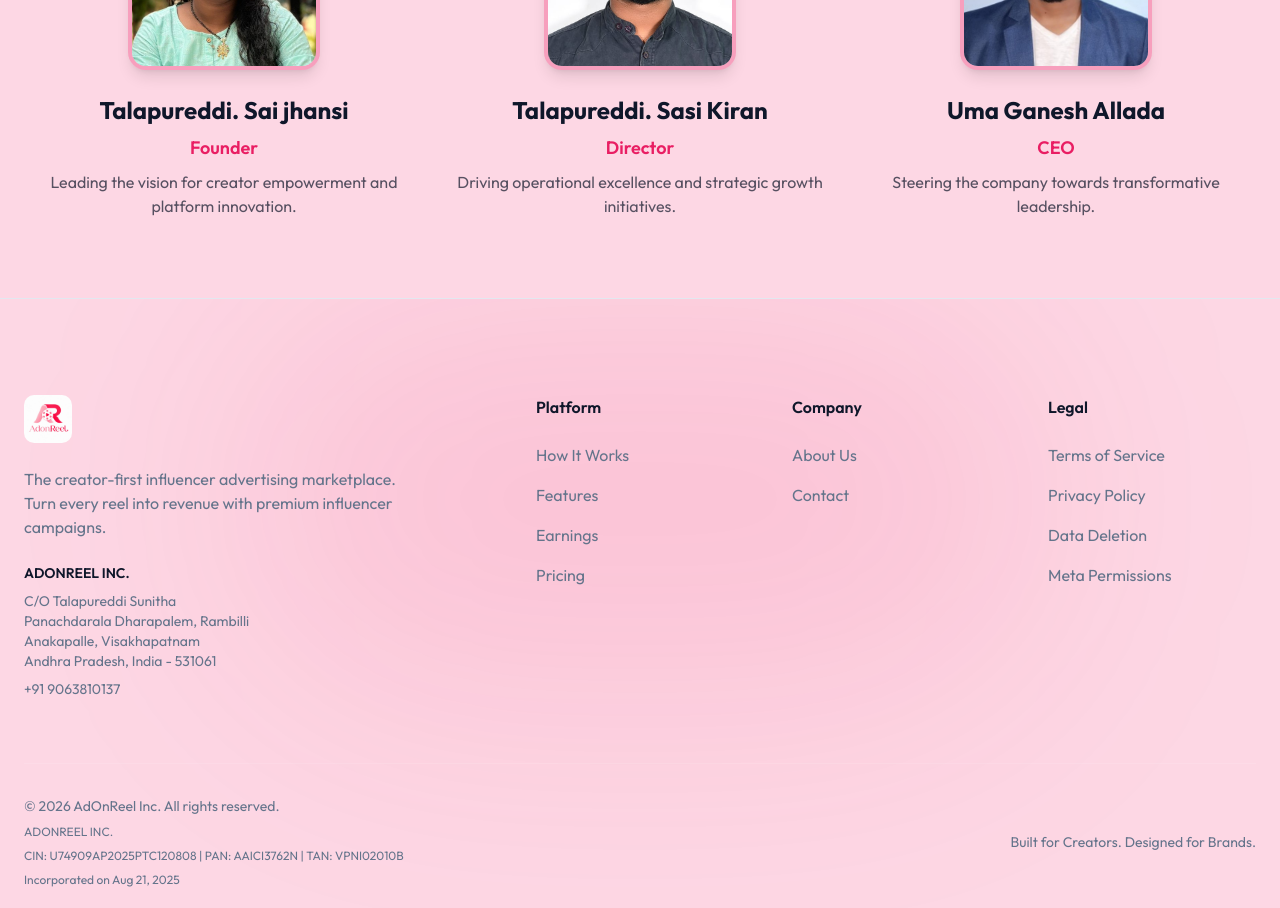
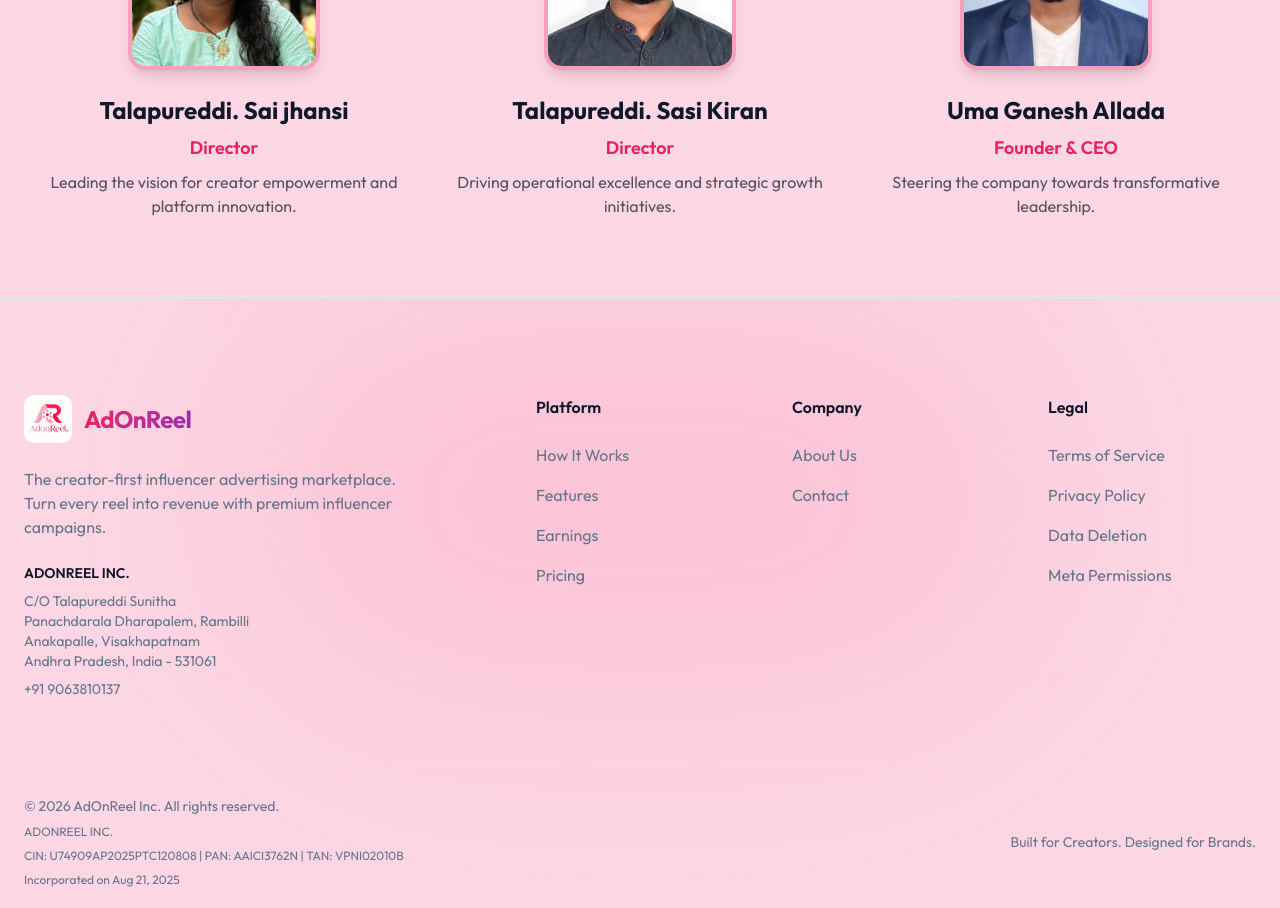
Before and after one commit to gyekula-source/AdOnReel, a Next.js app: page /features in a window 1280 px wide. Shown: the part 1460-2368 px from the top of the page. Built offline with nearby package versions, Linux system fonts and the light colour scheme.

Commit message:
Intial Commit

```diff
--- a/src/app/features/page.tsx
+++ b/src/app/features/page.tsx
@@ -88,7 +88,7 @@
                 />
               </div>
               <h3 className="text-2xl font-bold text-foreground mb-2">Talapureddi. Sai jhansi</h3>
-              <p className="text-lg font-semibold text-purple mb-2">Founder</p>
+              <p className="text-lg font-semibold text-purple mb-2">Director</p>
               <p className="text-foreground/70">Leading the vision for creator empowerment and platform innovation.</p>
             </div>
           </SlideUp>
@@ -120,7 +120,7 @@
                 />
               </div>
               <h3 className="text-2xl font-bold text-foreground mb-2">Uma Ganesh Allada</h3>
-              <p className="text-lg font-semibold text-purple mb-2">CEO</p>
+              <p className="text-lg font-semibold text-purple mb-2">Founder & CEO</p>
               <p className="text-foreground/70">Steering the company towards transformative leadership.</p>
             </div>
           </SlideUp>
--- a/src/components/layout/Footer.tsx
+++ b/src/components/layout/Footer.tsx
@@ -11,7 +11,7 @@
       <div className="container mx-auto px-4 md:px-6 relative z-10">
         <div className="grid grid-cols-2 md:grid-cols-4 lg:grid-cols-5 gap-8 lg:gap-12 mb-16">
           <div className="col-span-2 lg:col-span-2">
-            <Link href="/" className="flex items-center mb-6">
+            <Link href="/" className="flex items-center gap-3 mb-6">
               <Image
                 src="/logo.jpg"
                 alt="AdOnReel Logo"
@@ -19,6 +19,7 @@
                 height={50}
                 className="object-contain h-12 w-auto rounded-lg"
               />
+              <span className="text-2xl font-bold tracking-tight text-transparent bg-clip-text bg-gradient-to-r from-purple to-blue">AdOnReel</span>
             </Link>
             <p className="text-muted max-w-sm mb-6">
               The creator-first influencer advertising marketplace. Turn every reel into revenue with premium influencer campaigns.
--- a/src/components/layout/Navbar.tsx
+++ b/src/components/layout/Navbar.tsx
@@ -35,6 +35,7 @@
               className="object-contain h-10 w-auto md:h-12"
               priority
             />
+            <span className="text-xl md:text-2xl font-bold tracking-tight text-transparent bg-clip-text bg-gradient-to-r from-purple to-blue">AdOnReel</span>
           </Link>
           <div className="hidden sm:flex flex-col text-xs uppercase tracking-[0.25em] text-muted-foreground">
           </div>
```
